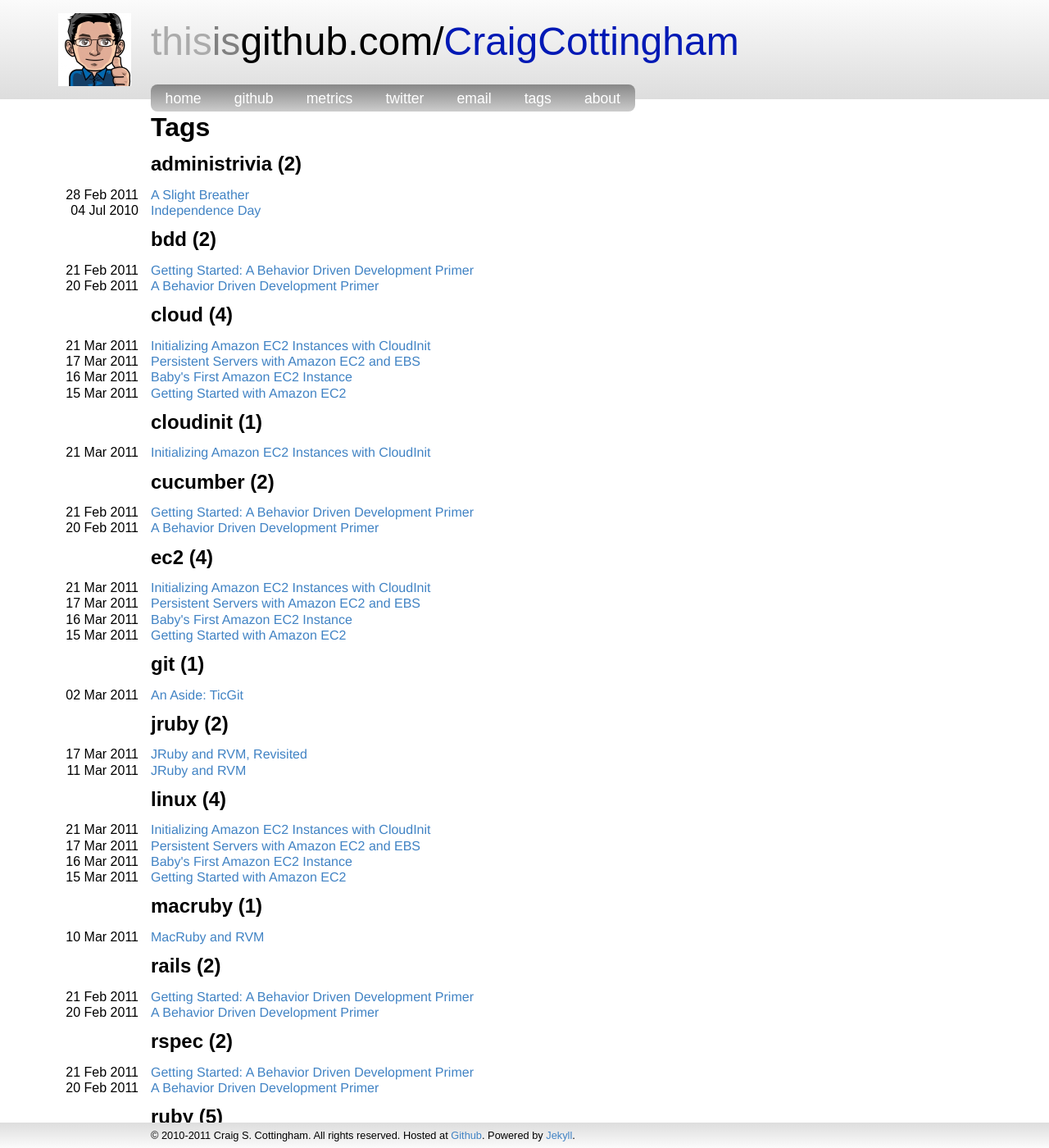
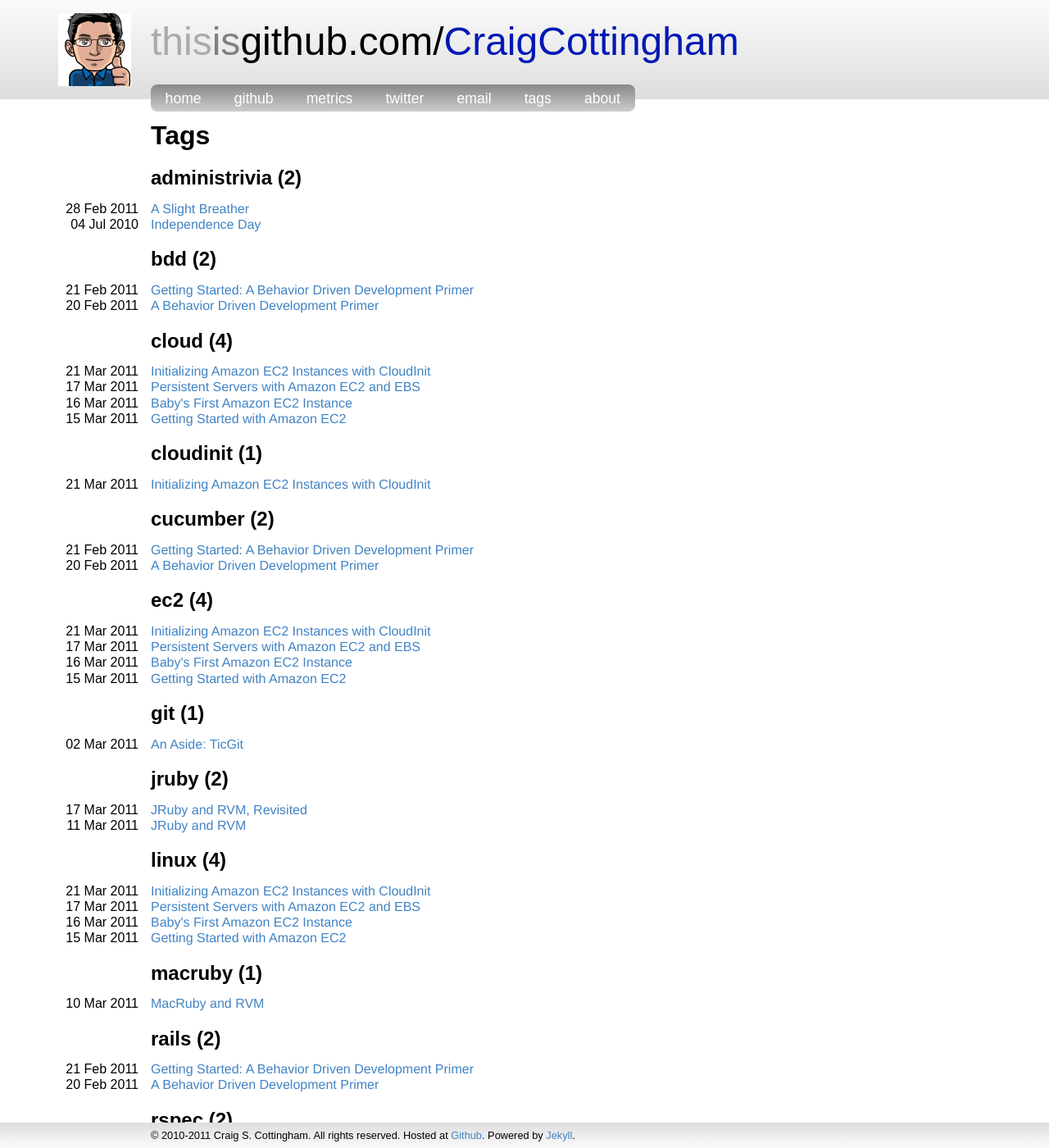
Before and after one commit to krisalyssa/craigcottingham.github.io, a Jekyll site: the page built from tags.html, in a window 1280 px wide and 1400 px high. Shown: the whole window at 82% size. Built offline with Jekyll 4.4.1, drawn with Linux system fonts in a browser that asks for light colours; nearby versions of some CDN libraries; Markdown is read by kramdown in place of the engine named in the settings; comment, search, counter and statistics services are not loaded.

Commit message:
Add more top margin to header elements
Signed-off-by: Craig S. Cottingham <craig.cottingham@gmail.com>

```diff
--- a/stylesheets/master.css
+++ b/stylesheets/master.css
@@ -268,7 +268,7 @@ code
 
 h1, h2, h3
 {
-    margin: 0.5em 0 0.3em;
+    margin: 0.8em 0 0.3em;
     font-family: "ligurino-condensed-1",  "ligurino-condensed-2", sans-serif;
 }
 
```
